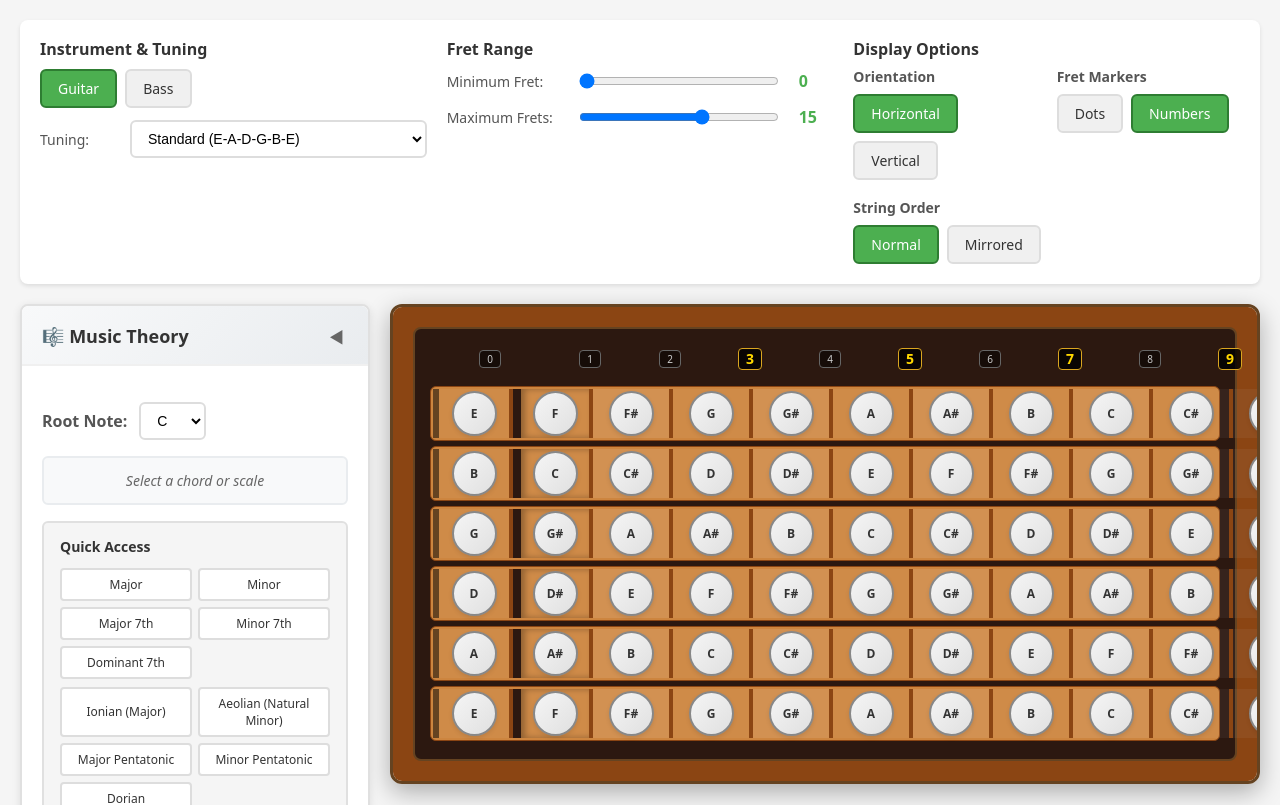
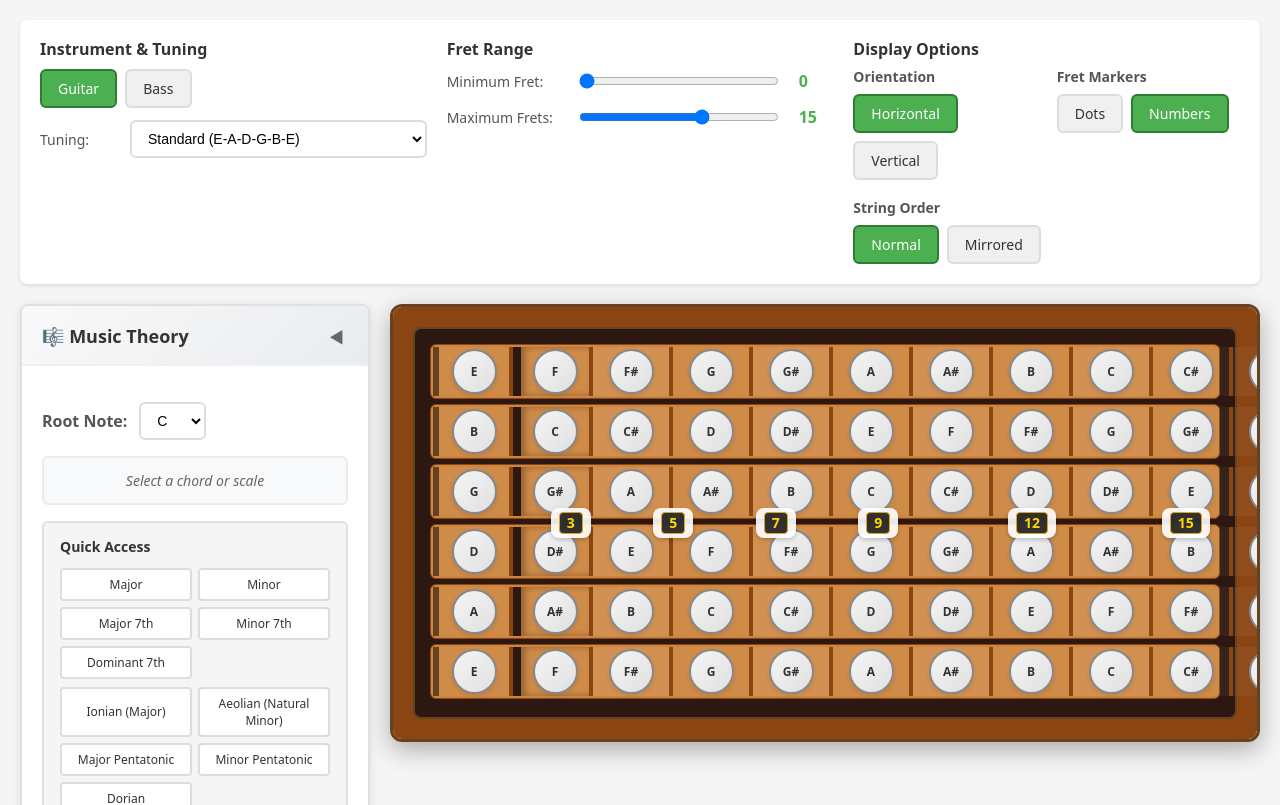
Before and after one commit to umatt1/Strings, a React (Vite) app: page / in a window 1280 px wide. Shown: the top 805 px of the page. Built offline with nearby package versions, Linux system fonts and the light colour scheme.

Commit message:
Fix fret marker positioning: move markers to fret nodes/wires instead of fret spaces

```diff
--- a/src/components/Fretboard.css
+++ b/src/components/Fretboard.css
@@ -16,6 +16,45 @@
   border-radius: 8px;
   border: 2px solid #654321;
   position: relative;
+}
+
+/* Fret markers overlay positioning */
+.fret-markers-overlay {
+  position: absolute;
+  top: 0;
+  left: 0;
+  right: 0;
+  bottom: 0;
+  pointer-events: none;
+  z-index: 10;
+}
+
+.fret-markers-overlay.vertical {
+  position: absolute;
+  top: 0;
+  left: 0;
+  right: 0;
+  bottom: 0;
+}
+
+.fret-marker-node {
+  position: absolute;
+  display: flex;
+  justify-content: center;
+  align-items: center;
+  top: 50%;
+  transform: translateY(-50%);
+  width: 4px;
+  height: 100%;
+  pointer-events: none;
+}
+
+.fret-marker-node.vertical {
+  left: 50%;
+  transform: translateX(-50%);
+  width: 100%;
+  height: 4px;
+  top: auto;
 }
 
 /* Fret markers at the top of the fretboard */
@@ -76,9 +115,14 @@
   justify-content: center;
   gap: 2px;
   min-height: 30px;
+  background: rgba(255, 255, 255, 0.9);
+  border-radius: 8px;
+  padding: 4px 8px;
+  box-shadow: 0 2px 4px rgba(0, 0, 0, 0.2);
+  pointer-events: auto;
 }
 
-.fret-marker-cell.vertical .fret-marker-content {
+.fret-marker-node.vertical .fret-marker-content {
   flex-direction: row;
   gap: 4px;
   min-width: 30px;
--- a/src/components/Fretboard.tsx
+++ b/src/components/Fretboard.tsx
@@ -30,14 +30,25 @@ export const Fretboard: React.FC<FretboardProps> = ({
   const renderFretMarkers = () => {
     const markers = [];
 
-    // Add markers for each fret
-    for (let fret = minFret; fret <= numFrets; fret++) {
+    // Add markers for each fret node/wire
+    for (let fret = minFret + 1; fret <= numFrets; fret++) {
       const isMarkerFret = [3, 5, 7, 9, 15, 17, 19, 21].includes(fret);
       const isDoubleMarker = [12, 24].includes(fret);
       const isProminentFret = isMarkerFret || isDoubleMarker;
 
+      if (isProminentFret) {
+        const fretPosition = fret - minFret; // Position relative to displayed frets
+        const totalFrets = numFrets - minFret + 1;
+        const percentage = (fretPosition / totalFrets) * 100;
+
         markers.push(
-        <div key={`marker-${fret}`} className={`fret-marker-cell ${orientation}`}>
+          <div
+            key={`marker-${fret}`}
+            className={`fret-marker-node ${orientation}`}
+            style={{
+              [orientation === 'horizontal' ? 'left' : 'top']: `${percentage}%`
+            }}
+          >
             <div className="fret-marker-content">
               {fretMarkerMode === 'dots' && isDoubleMarker && (
                 <div className="fret-position-marker double">••</div>
@@ -54,8 +65,9 @@ export const Fretboard: React.FC<FretboardProps> = ({
           </div>
         );
       }
+    }
 
-    return <div className={`fret-markers-row ${orientation}`}>{markers}</div>;
+    return <div className={`fret-markers-overlay ${orientation}`}>{markers}</div>;
   };
 
   const renderFretboard = () => {
@@ -100,8 +112,8 @@ export const Fretboard: React.FC<FretboardProps> = ({
   return (
     <div className={`fretboard ${orientation}`}>
       <div className="fretboard-grid">
+        {renderFretboard()}
         {renderFretMarkers()}
-        {renderFretboard()}
       </div>
     </div>
   );
```
Lines whose indentation alone changed are shown as unchanged.
